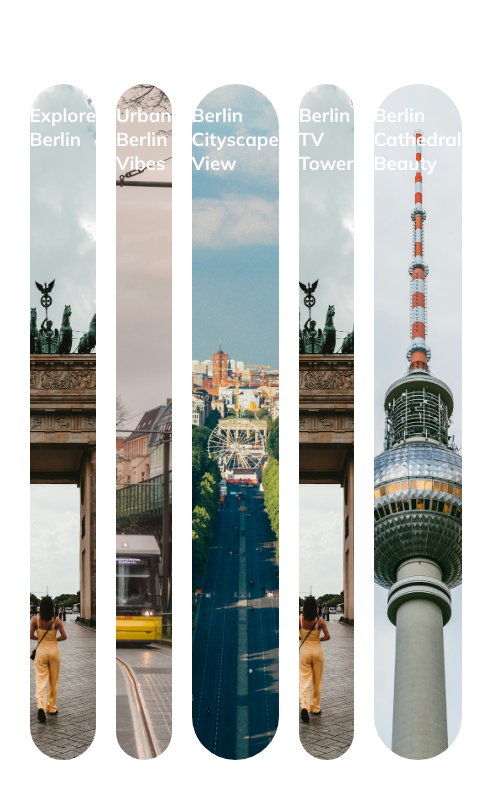
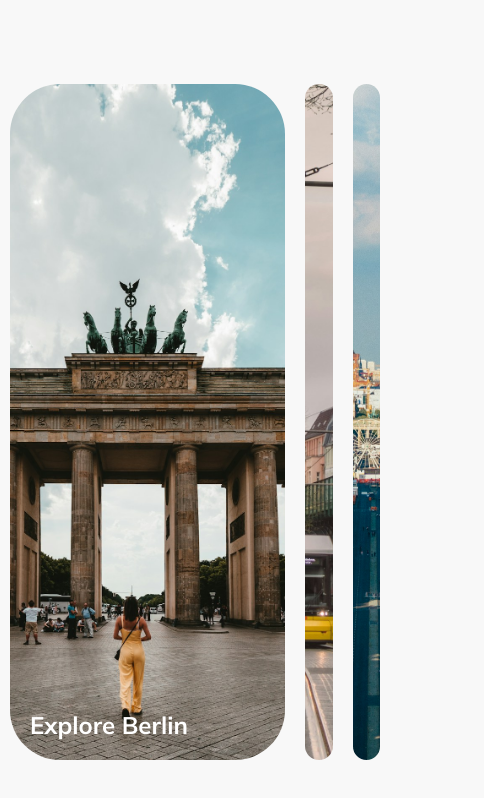
Before and after one commit to emmadismail/explore-berlin, a plain HTML site: page index.html in a window 390 px wide. Shown: the whole page, 484 px wide, since content can reach past the window. Drawn offline with Linux system fonts and the light colour scheme.

Commit message:
Added JS interactivity and finished project

```diff
--- a/index.html
+++ b/index.html
@@ -37,13 +37,13 @@
           class="panel"
           style="background-image: url(images/berlin-brandenburg-gate.jpg)"
         >
-          <h3>Berlin TV Tower</h3>
+          <h3>Berlin Brandenburg Gate</h3>
         </div>
         <div
           class="panel"
           style="background-image: url(images/berlin-tv-tower.jpg)"
         >
-          <h3>Berlin Cathedral Beauty</h3>
+          <h3>Berlin TV Tower</h3>
         </div>
       </div>
     </main>
--- a/scripts/script.js
+++ b/scripts/script.js
@@ -0,0 +1,14 @@
+const panels = document.querySelectorAll(".panel");
+
+panels.forEach((panel) => {
+  panel.addEventListener("click", () => {
+    removeActiveClasses();
+    panel.classList.add("active");
+  });
+});
+
+function removeActiveClasses() {
+  panels.forEach((panel) => {
+    panel.classList.remove("active");
+  });
+}
--- a/styles/style.css
+++ b/styles/style.css
@@ -3,6 +3,7 @@
 }
 
 body {
+  background-color: #f8f8f8;
   font-family: "Mulish", sans-serif;
   display: flex;
   align-items: center;
@@ -30,3 +31,32 @@ body {
   position: relative;
   transition: flex 0.7s ease-in;
 }
+
+.panel h3 {
+  font-size: 24px;
+  position: absolute;
+  bottom: 20px;
+  left: 20px;
+  margin: 0;
+  opacity: 0;
+}
+
+.panel.active {
+  flex: 5;
+}
+
+.panel.active h3 {
+  opacity: 1;
+  transition: opacity 0.3s ease-in 0.6s;
+}
+
+@media (max-width: 480px) {
+  .container {
+    width: 100vw;
+  }
+
+  .panel:nth-of-type(4),
+  .panel:nth-of-type(5) {
+    display: none;
+  }
+}
```
